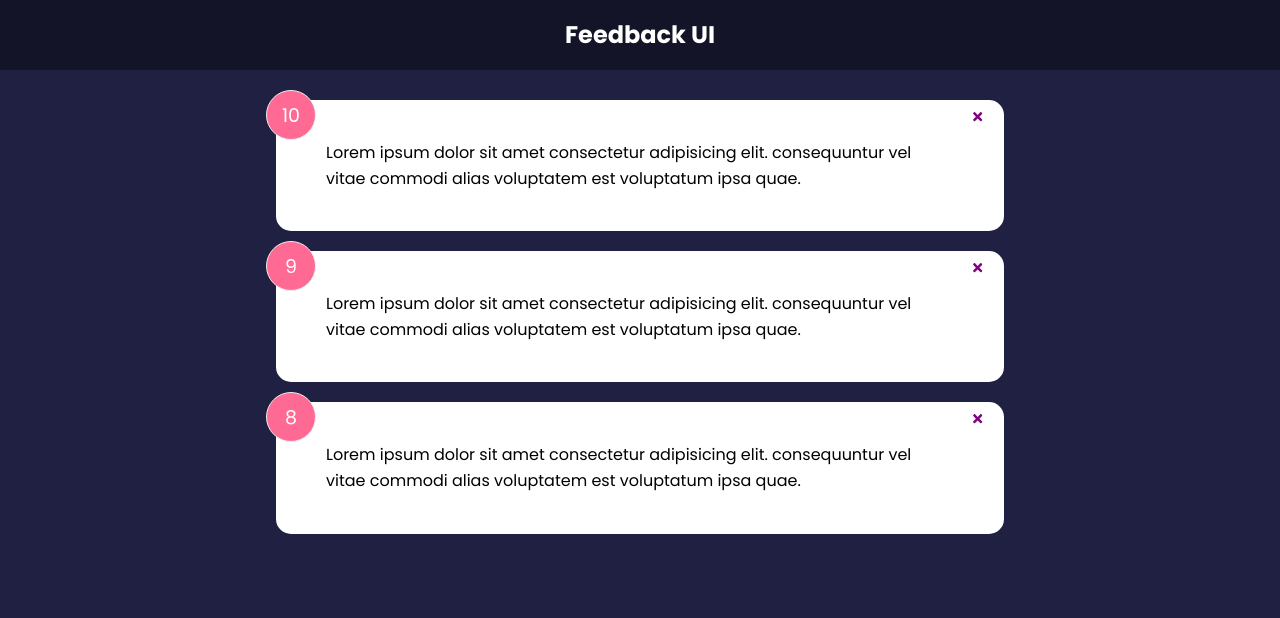
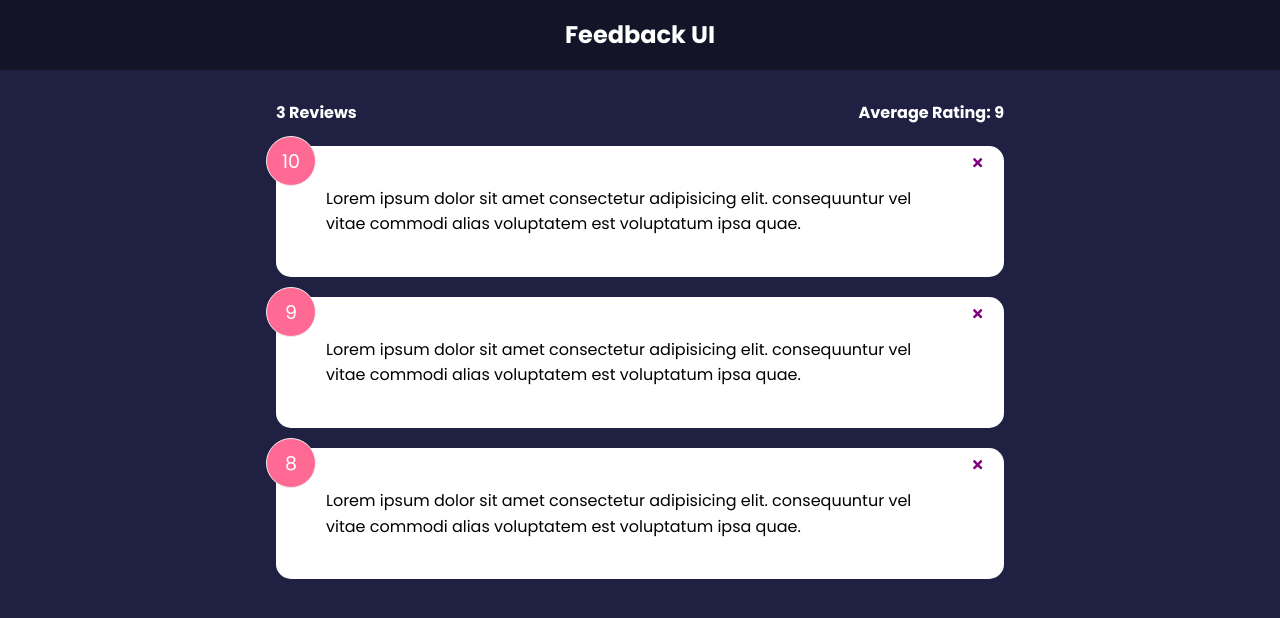
Before and after one commit to nycwy/Feedback-List-React, a React (Vite) app: page / in a window 1280 px wide. Shown: the top 618 px of the page. Built offline with nearby package versions, Linux system fonts and the light colour scheme.

Commit message:
FeedbackStats component added

```diff
--- a/src/App.jsx
+++ b/src/App.jsx
@@ -2,6 +2,7 @@
 import FeedbackList from "./components/FeedbackList";
 import FeedbackData from "./data/FeedbackData";
 import { useState } from "react";
+import FeedbackStats from './components/FeedbackStats'
 
 function App() {
   const [feedback, setFeedback] = useState(FeedbackData);
@@ -14,6 +15,7 @@
     <>
       <Header />
       <div className="container">
+        <FeedbackStats feedback={feedback} />
         <FeedbackList feedback={ feedback} handleDelete={deleteFeedback} />
       </div>
     </>
--- /dev/null
+++ b/src/components/FeedbackStats.jsx
@@ -0,0 +1,15 @@
+function FeedbackStats({ feedback }) {
+    let average = feedback.reduce((acc, curr) => {
+        return acc + curr.rating
+    }, 0) / feedback.length;
+
+    average = average.toFixed(1).replace(/[.,]0$/, '');
+    return (
+        <div className="feedback-stats">
+            <h4>{feedback.length} Reviews</h4>
+            <h4>Average Rating: {isNaN(average) ? 0 : average}</h4>
+        </div>
+    )
+}
+
+export default FeedbackStats
```
